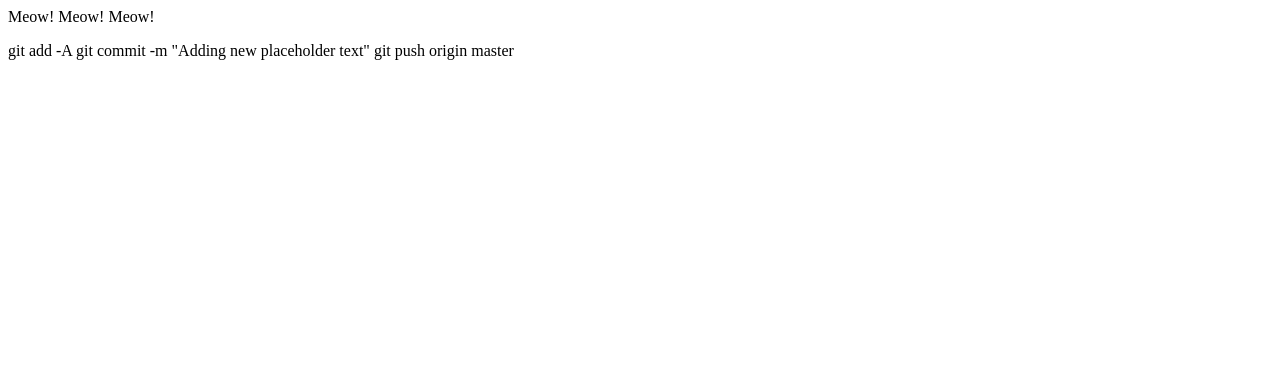
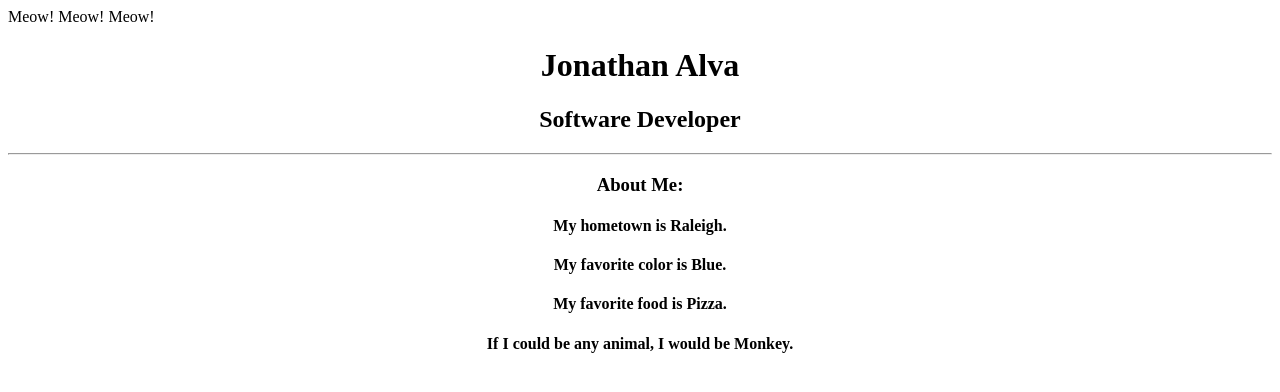
Before and after one commit to JonJonpanther/my-profile, a plain HTML site: page index.html in a window 1280 px wide. Drawn offline with Linux system fonts and the light colour scheme.

Commit message:
Update index.html

```diff
--- a/index.html
+++ b/index.html
@@ -1,4 +1,21 @@
 <p>Meow! Meow! Meow!</p>
-git add -A
-git commit -m "Adding new placeholder text"
-git push origin master
+<!DOCTYPE html>
+		<html>
+		  <head>
+			<meta charset="utf-8">
+			<meta name="viewport" content="width=device-width">
+			<title>My Profile</title>
+		  </head>
+		  <body>
+			<div align="center">
+				<h1>Jonathan Alva</h1>
+				<h2>Software Developer</h2>
+				<hr>
+				<h3>About Me:</h3>
+					<h4>My hometown is Raleigh.</h4>
+					<h4>My favorite color is Blue.</h4>
+					<h4>My favorite food is Pizza.</h4>
+					<h4>If I could be any animal, I would be Monkey.</h4>
+			</div>
+		  </body>
+		</html>
```
